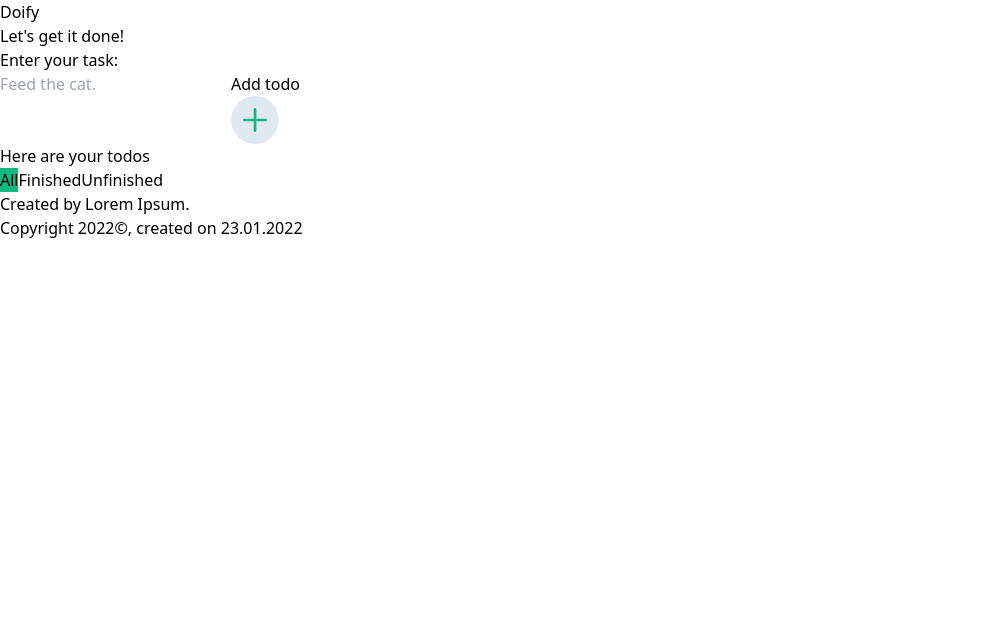
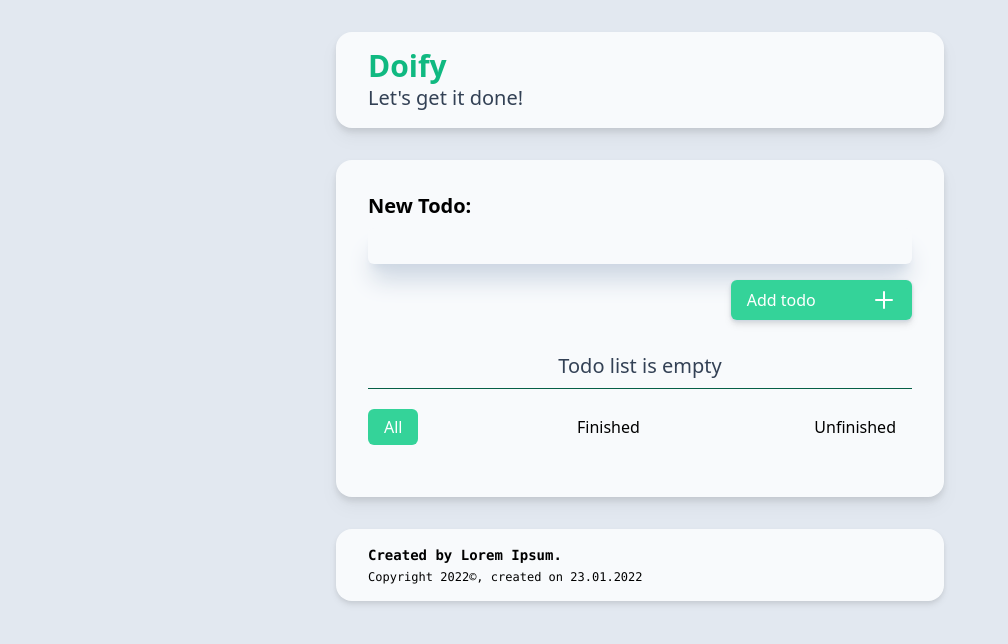
Before and after one commit to IleelI/todo-app_react, a React (Create React App) app: page / in a window 1280 px wide. Shown: the top 644 px of the page, without its empty margins (0-1008 px from the left). Built offline with nearby package versions, Linux system fonts and the light colour scheme.

Commit message:
Added basic styling

```diff
--- a/src/components/App.jsx
+++ b/src/components/App.jsx
@@ -5,8 +5,8 @@ import TodoMain from './TodoMain';
 
 function App() {
     return (
-        <div className="app-wrapper">
-            <div className="app">
+        <div className="p-8 min-h-screen">
+            <div className="w-11/12 mx-auto flex flex-col sm:w-1/2">
                 <AppHeader appName="Doify" appSlogan="Let's get it done!" />
                 <TodoMain />
                 <AppFooter />
--- a/src/components/AppFooter.jsx
+++ b/src/components/AppFooter.jsx
@@ -3,9 +3,11 @@ import PropTypes from 'prop-types';
 
 function AppFooter({ author }) {
     return (
-        <footer className="app__footer">
-            <h3 className="app__author">Created by {author}.</h3>
-            <h4>Copyright 2022©, created on 23.01.2022</h4>
+        <footer className="px-8 py-4 bg-slate-50 rounded-2xl drop-shadow-md">
+            <h3 className="mb-1 text-sm font-semibold font-mono">Created by {author}.</h3>
+            <h4 className="text-xs font-normal font-mono">
+                Copyright 2022©, created on 23.01.2022
+            </h4>
         </footer>
     );
 }
--- a/src/components/AppHeader.jsx
+++ b/src/components/AppHeader.jsx
@@ -3,9 +3,9 @@ import PropTypes from 'prop-types';
 
 function AppHeader({ appName, appSlogan }) {
     return (
-        <header className="app__header">
-            <h1 className="app__name">{appName}</h1>
-            <h3 className="app__slogan">{appSlogan}</h3>
+        <header className="mb-8 px-8 py-4 bg-slate-50 rounded-2xl drop-shadow-lg">
+            <h1 className="text-3xl font-bold text-emerald-500">{appName}</h1>
+            <h3 className="app__slogan text-xl text-slate-700">{appSlogan}</h3>
         </header>
     );
 }
--- a/src/components/TodoFilters.jsx
+++ b/src/components/TodoFilters.jsx
@@ -10,16 +10,20 @@ const capitalizeFilterName = (filter) => {
 
 function TodoFilters({ currentFilter, onFilterButtonClick }) {
     return (
-        <header className="list__filters">
-            {Object.entries(filters).map(([filterName, filterValue]) => (
+        <header className="mb-4 flex flex-col justify-between flex-wrap sm:flex-row">
+            {Object.entries(filters).map(([filterName, filterValue]) => {
+                const selectedFilterStyle =
+                    currentFilter === filterValue ? 'bg-emerald-400 text-white' : '';
+                return (
                     <button
-                    className={currentFilter === filterValue ? 'bg-emerald-500' : ''}
+                        className={`my-1 px-4 py-1.5 font-medium rounded rounded-md ${selectedFilterStyle}`}
                         key={filterName}
                         type="button"
                         onClick={onFilterButtonClick}>
                         {capitalizeFilterName(filterValue)}
                     </button>
-            ))}
+                );
+            })}
         </header>
     );
 }
--- a/src/components/TodoForm.jsx
+++ b/src/components/TodoForm.jsx
@@ -4,20 +4,29 @@ import { PlusIcon } from '@heroicons/react/outline';
 
 function TodoForm({ todo: { value }, onTodoFormSubmit, onTodoInputChange }) {
     return (
-        <form className="todo__input" onSubmit={onTodoFormSubmit}>
-            <label htmlFor="todo">
-                <h3>Enter your task:</h3>
+        <form className="mb-8 flex flex-col sm:container sm:mx-auto" onSubmit={onTodoFormSubmit}>
+            <label className="mb-4" htmlFor="todo">
+                <h3 className="mb-2 text-xl font-semibold">New Todo:</h3>
                 <input
                     name="todo"
                     type="text"
                     value={value}
                     onChange={onTodoInputChange}
-                    placeholder="Feed the cat."
+                    className="
+                    w-full px-4 py-1.5 rounded-md text-base bg-slate-50
+                    shadow-inner shadow-xl shadow-slate-300
+                    focus:text-emerald-700 focus:shadow-emerald-200 outline-0"
                 />
             </label>
-            <button type="submit" value="Submit">
-                Add todo
-                <PlusIcon className="w-12 h-12 px-2 py-2 bg-slate-200 rounded-full text-emerald-500" />
+            <button
+                className="
+                w-full px-4 py-2 flex items-center self-end rounded-md bg-emerald-400 hover:bg-emerald-600 text-white
+                shadow drop-shadow-md shadow-slate-300
+                sm:container sm:w-1/3"
+                type="submit"
+                value="Submit">
+                <p className="text-left flex-1">Add todo</p>
+                <PlusIcon className="w-6 h-6 flex-0 text-white-500" />
             </button>
         </form>
     );
--- a/src/components/TodoMain.jsx
+++ b/src/components/TodoMain.jsx
@@ -83,15 +83,25 @@ class TodoMain extends Component {
 
     render() {
         const { todo, todos, currentFilter } = this.state;
+        const resultsHeading =
+            todos.length !== 0 ? (
+                <h1 className="mb-4 pb-2 border-b border-emerald-800 text-emerald-600 text-xl font-medium text-center">
+                    Here are your todos
+                </h1>
+            ) : (
+                <h1 className="mb-4 pb-2 border-b border-emerald-800 text-slate-700 text-xl font-medium text-center">
+                    Todo list is empty
+                </h1>
+            );
         return (
-            <main className="app__main">
+            <main className="mb-8 p-8 rounded-2xl bg-slate-50 drop-shadow-lg">
                 <TodoForm
                     todo={todo}
                     onTodoInputChange={this.handleTodoInputChange}
                     onTodoFormSubmit={this.handleTodoFormSubmit}
                 />
                 <article className="todo__list-wrapper">
-                    <h1 className="list__heading">Here are your todos</h1>
+                    {resultsHeading}
                     <TodoFilters
                         currentFilter={currentFilter}
                         onFilterButtonClick={this.handleFilterButtonClick}
--- a/src/index.js
+++ b/src/index.js
@@ -4,6 +4,8 @@ import App from './components/App';
 import './index.css';
 
 const rootElement = document.getElementById('root');
+rootElement.classList.add('dark:bg-slate-800');
+rootElement.classList.add('bg-slate-200');
 ReactDOM.render(
     <StrictMode>
         <App />
--- a/tailwind.config.js
+++ b/tailwind.config.js
@@ -1,9 +1,9 @@
 module.exports = {
-  content: [
-    "./src/**/*.{js,jsx,ts,tsx}",
-  ],
-  theme: {
-    extend: {},
-  },
-  plugins: [],
-}
+    content: ['./src/**/*.{js,jsx,ts,tsx}'],
+    theme: {
+        extend: {},
+        container: {}
+    },
+    plugins: [],
+    darkMode: 'class'
+};
```
Lines whose indentation alone changed are shown as unchanged.
